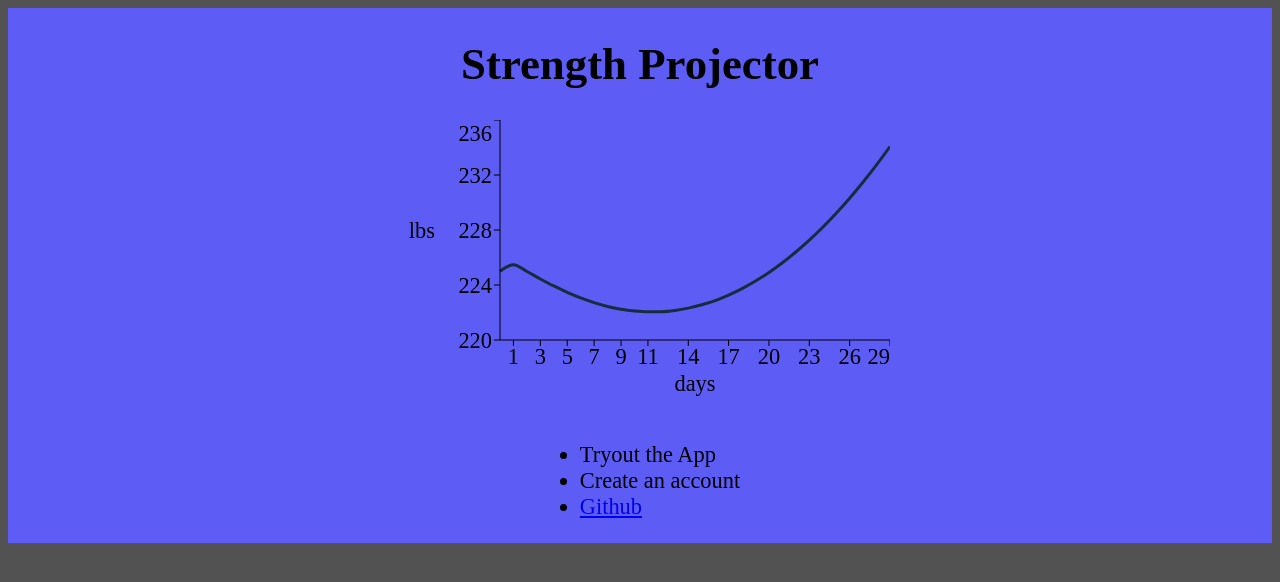
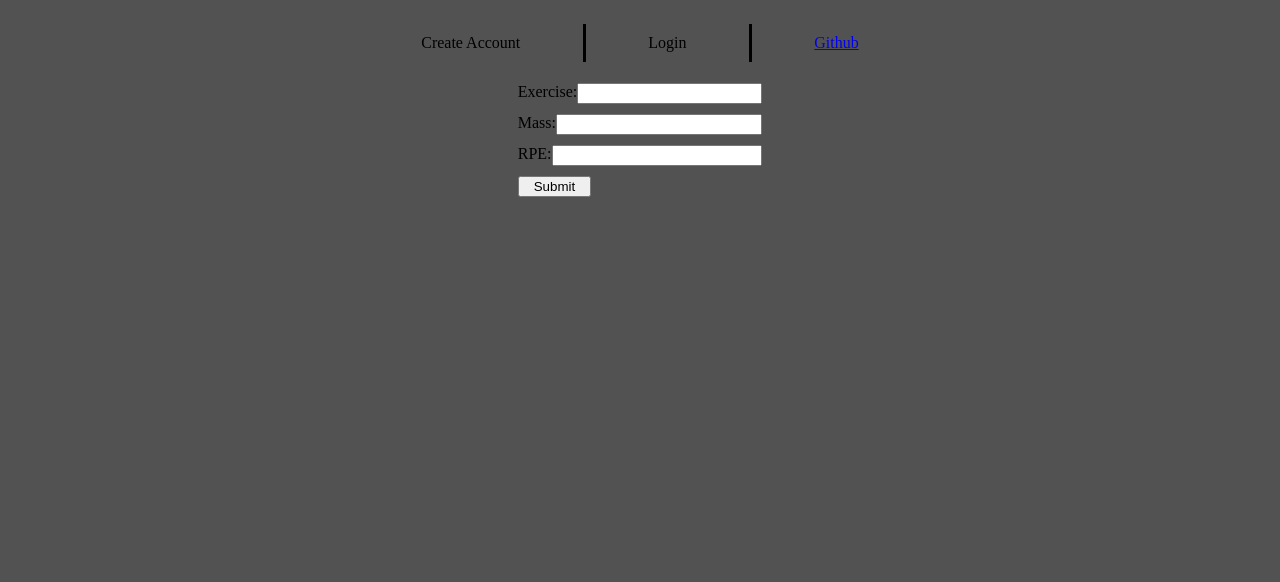
Before and after one commit to A-Galicia/Strength-Projector, a React (Vite) app: page /projector in a window 1280 px wide. Shown: the top 582 px of the page. Built offline with nearby package versions, Linux system fonts and the light colour scheme.

Commit message:
added router and created form

```diff
--- a/package.json
+++ b/package.json
@@ -13,6 +13,7 @@
     "react": "^19.1.0",
     "react-dom": "^19.1.0",
     "react-is": "^19.1.0",
+    "react-router-dom": "^7.7.0",
     "recharts": "^3.1.0"
   },
   "devDependencies": {
--- a/src/components/sampleChart.jsx
+++ b/src/components/sampleChart.jsx
@@ -31,7 +31,7 @@ function Sample() {
           <Line
             type='monotone'
             dataKey='strength'
-            stroke='#172c3dff'
+            stroke='#ff0000ff'
             strokeWidth={3}
             dot={false}
           ></Line>
--- a/src/main.jsx
+++ b/src/main.jsx
@@ -1,10 +1,13 @@
 import { StrictMode } from 'react';
 import { createRoot } from 'react-dom/client';
+import { createBrowserRouter, RouterProvider } from 'react-router-dom';
+import routes from './router';
 import './styles/index.css';
-import Home from './pages/Home.jsx';
+
+const router = createBrowserRouter(routes);
 
 createRoot(document.getElementById('root')).render(
   <StrictMode>
-    <Home />
+    <RouterProvider router={router} />
   </StrictMode>
 );
--- a/src/pages/Home.jsx
+++ b/src/pages/Home.jsx
@@ -7,14 +7,14 @@ function Home() {
       <h1>Strength Projector</h1>
       <Sample></Sample>
       <nav>
-        <ul>
-          <li>
-            <a>Tryout the App</a>
+        <ul className={classes.list}>
+          <li className={classes.item}>
+            <a href='projector'>Tryout the App</a>
           </li>
-          <li>
+          <li className={classes.item}>
             <a>Create an account</a>
           </li>
-          <li>
+          <li className={classes.item}>
             <a
               href='https://github.com/A-Galicia/Strength-Projector'
               target='_blank'
--- /dev/null
+++ b/src/pages/Projector.jsx
@@ -0,0 +1,81 @@
+import classes from '../styles/Projector.module.css';
+
+function Projector() {
+  return (
+    <div className={classes.main}>
+      <nav>
+        <ul className={classes.list}>
+          <li className={classes.item}>
+            <a>Create Account</a>
+          </li>
+
+          <div className={classes.verticalLine}></div>
+
+          <li className={classes.item}>
+            <a>Login</a>
+          </li>
+
+          <div className={classes.verticalLine}></div>
+
+          <li className={classes.item}>
+            <a
+              href='https://github.com/A-Galicia/Strength-Projector'
+              target='_blank'
+              rel='noopener noreferrer'
+            >
+              Github
+            </a>
+          </li>
+        </ul>
+      </nav>
+
+      <form className={classes.form}>
+        <label className={classes.label} htmlFor='exercise'>
+          Exercise:
+          <input
+            className={classes.input}
+            id='exercise'
+            name='exercise'
+            list='exercises'
+          />
+        </label>
+
+        <datalist id='exercises'>
+          <option value='None'></option>
+          <option value='Squat'></option>
+          <option value='Bench Press'></option>
+          <option value='Deadlift'></option>
+        </datalist>
+
+        <label className={classes.label} htmlFor='mass'>
+          Mass:
+          <input
+            className={classes.input}
+            id='mass'
+            type='number'
+            name='mass'
+            min='8'
+            required
+          />
+        </label>
+        <label className={classes.label} htmlFor='rpe'>
+          RPE:
+          <input
+            className={classes.input}
+            id='rpe'
+            type='number'
+            min='8'
+            max='10'
+            name='rpe'
+            required
+          />
+        </label>
+        <button className={classes.submit} type='submit'>
+          Submit
+        </button>
+      </form>
+    </div>
+  );
+}
+
+export default Projector;
--- /dev/null
+++ b/src/router.jsx
@@ -0,0 +1,15 @@
+import Home from './pages/Home';
+import Projector from './pages/Projector';
+
+const router = [
+  {
+    path: '/',
+    element: <Home />,
+  },
+  {
+    path: 'projector',
+    element: <Projector />,
+  },
+];
+
+export default router;
--- /dev/null
+++ b/src/styles/Projector.module.css
@@ -0,0 +1,45 @@
+.main {
+  display: flex;
+  flex-direction: column;
+  align-items: center;
+}
+
+.list {
+  list-style-type: none;
+  padding: 0;
+  display: flex;
+  justify-content: space-around;
+}
+
+.item {
+  margin-block: 10px;
+}
+
+nav {
+  width: clamp(200px, 75%, 500px);
+}
+
+.verticalLine {
+  border-left: 3px solid black;
+}
+
+.form {
+  display: flex;
+  flex-direction: column;
+  align-items: flex-start;
+}
+
+.label {
+  display: flex;
+  margin-block: 5px;
+  width: 100%;
+}
+
+.input {
+  flex-grow: 1;
+}
+
+.submit {
+  width: 30%;
+  margin-block: 5px;
+}
--- a/src/styles/home.module.css
+++ b/src/styles/home.module.css
@@ -6,3 +6,15 @@
   align-items: center;
   font-size: 1.4rem;
 }
+
+.list {
+  list-style-type: none;
+  padding: 0;
+  display: flex;
+  flex-direction: column;
+  align-items: center;
+}
+
+.item {
+  margin-block: 10px;
+}
```
Also changed, not shown: src/routes.jsx (deleted), 1 other file (tests, documents, lock files or other folders).
